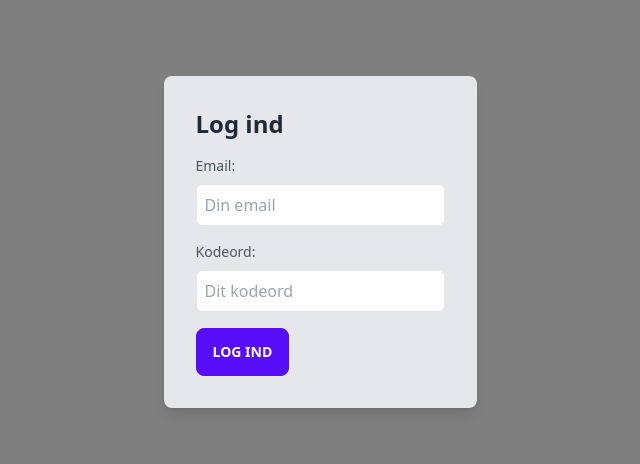
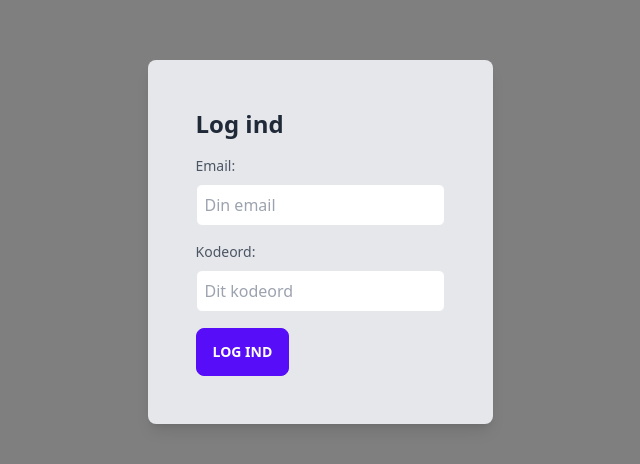
Before and after one commit to ValdemarLarsen/tablet, a Next.js app: page / in a window 1280 px wide. Shown: the part 158-622 px from the top of the page, without its empty margins (320-960 px from the left). Built offline with nearby package versions, Linux system fonts and the light colour scheme.

Commit message:
Update index.tsx

```diff
--- a/pages/index.tsx
+++ b/pages/index.tsx
@@ -4,7 +4,7 @@ import { setButtonClicked } from "../state/reducers/app"
 import store, { RootState } from "../state/store"
 import WindowListener from "../utils/WindowListener"
 import { useRouter } from 'next/router';
-
+import { sendNuiCallback } from '../utils/NuiCallbacks';
 
 const Homepage = () => (
     <>
@@ -31,13 +31,12 @@ const HomepageContent = () => { // TO AVOID https://i.imgur.com/798mUI4.png (FOR
     const handleClick = () => {
         // Her antager jeg, at du ønsker at navigere til "/om"-siden.
         router.push('/forside');
-        // Hvis du bruger Redux og ønsker at dispatche en action når knappen klikkes, kan du gøre det her:
-        // dispatch(setButtonClicked(true));
+        sendNuiCallback("/indhenterBrugere", {}, (result) => {})
     }
 
     return (
         <div className="flex flex-col justify-center items-center w-screen h-screen bg-opacity-50 bg-black">
-            <div className="p-8 bg-gray-200 rounded-lg shadow-lg">
+            <div className="p-12 bg-gray-200 rounded-lg shadow-lg">
                 <h1 className="text-2xl font-bold mb-4">Log ind</h1>
                 <form>
                     <div className="mb-4">
```
